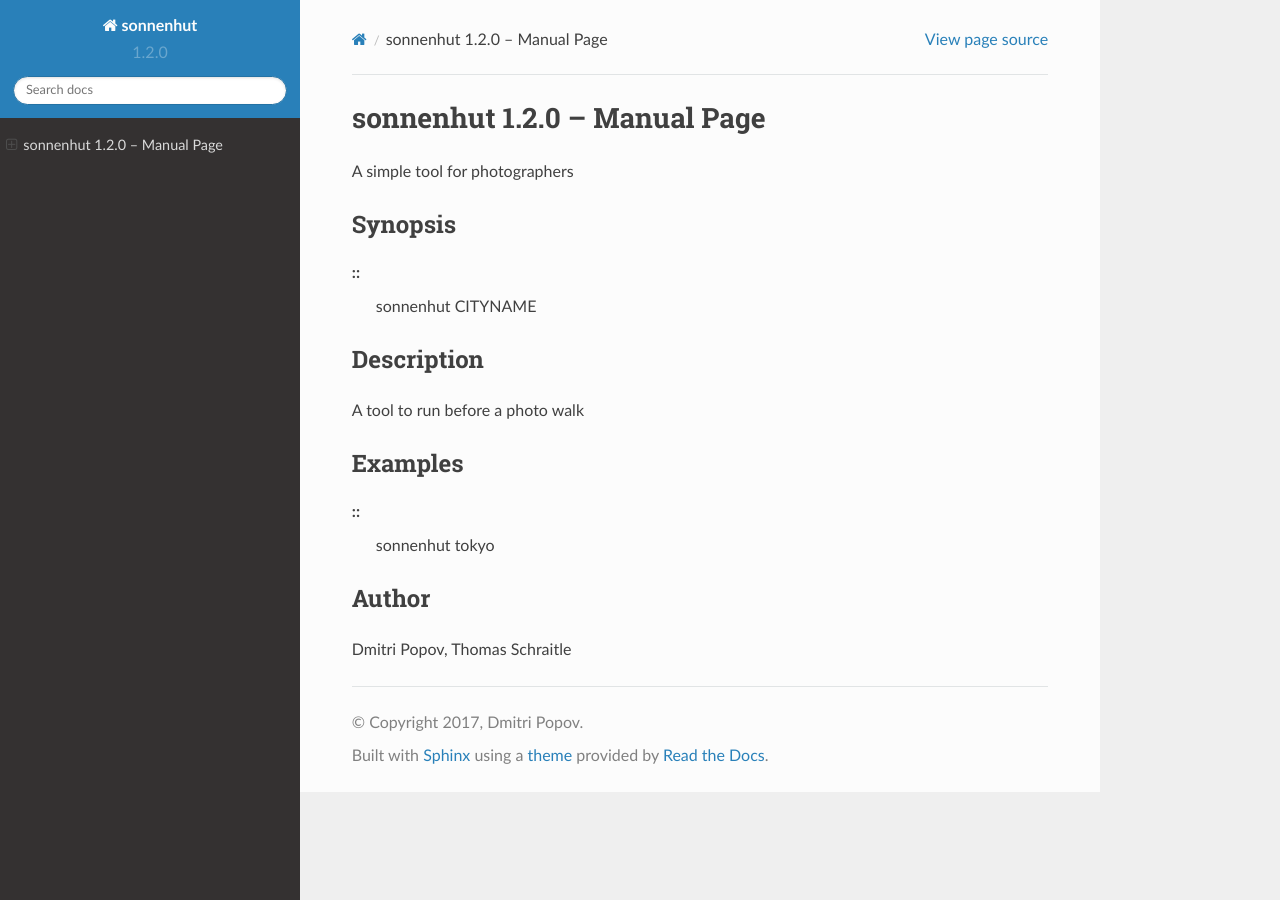
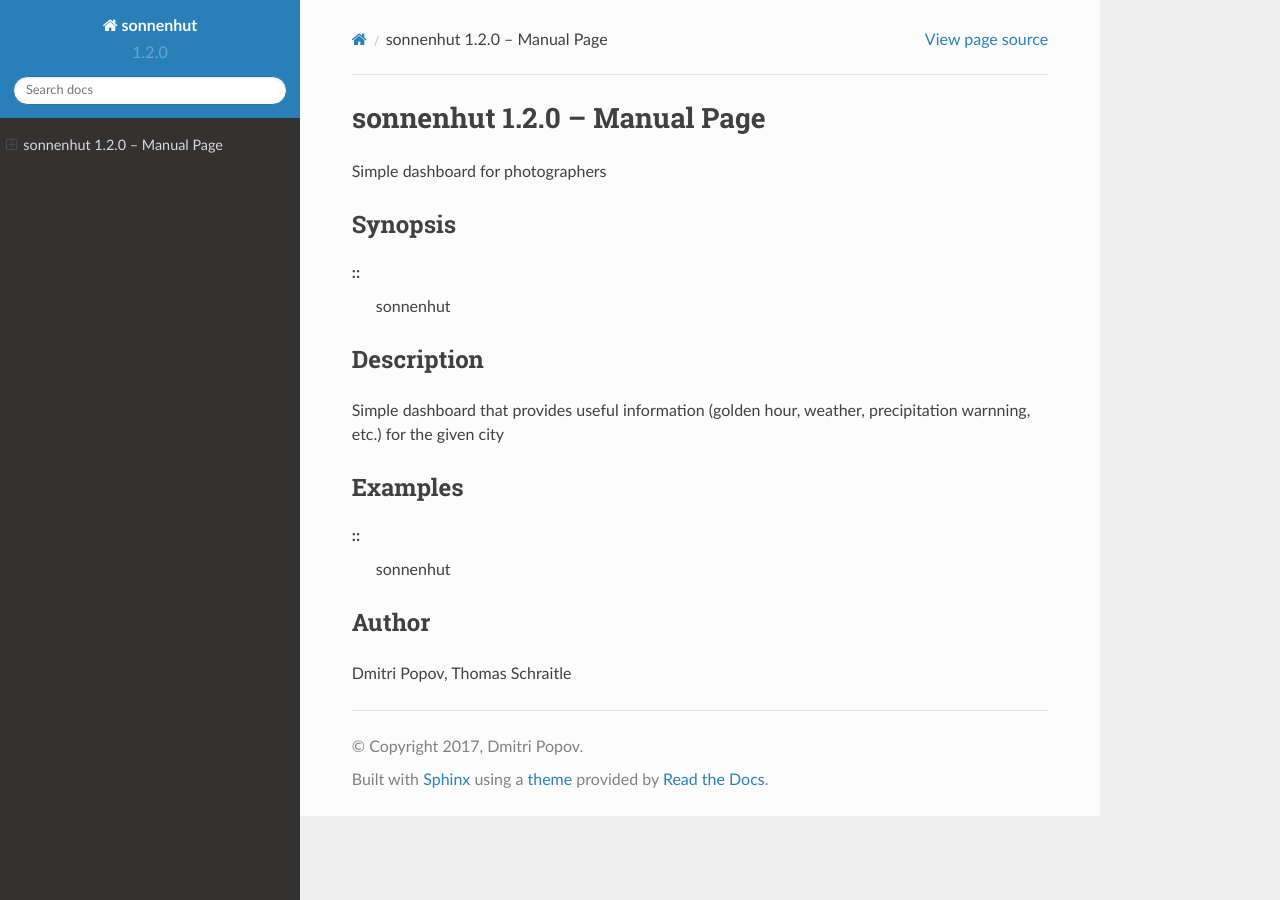
Before and after one commit to dmpop/sonnenhut, a Sphinx documentation site: the page built from docs/sonnenhut.rst, in a window 1280 px wide. Built offline with Sphinx 7.4.7 and the Read the Docs theme 2.0.0, drawn with Linux system fonts in a browser that asks for light colours.

Commit message:
Update manpage file :coffee:

```diff
--- a/docs/sonnenhut.rst
+++ b/docs/sonnenhut.rst
@@ -4,21 +4,21 @@
 
 sonnenhut |version| -- Manual Page
 ==================================
-A simple tool for photographers
+Simple dashboard for photographers
 
 Synopsis
 --------
 ::
-   sonnenhut CITYNAME
+   sonnenhut
 
 Description
 -----------
-A tool to run before a photo walk
+Simple dashboard that provides useful information (golden hour, weather, precipitation warnning, etc.) for the given city
 
 Examples
 --------
 ::
-   sonnenhut tokyo
+   sonnenhut
 
 Author
 ------
```
